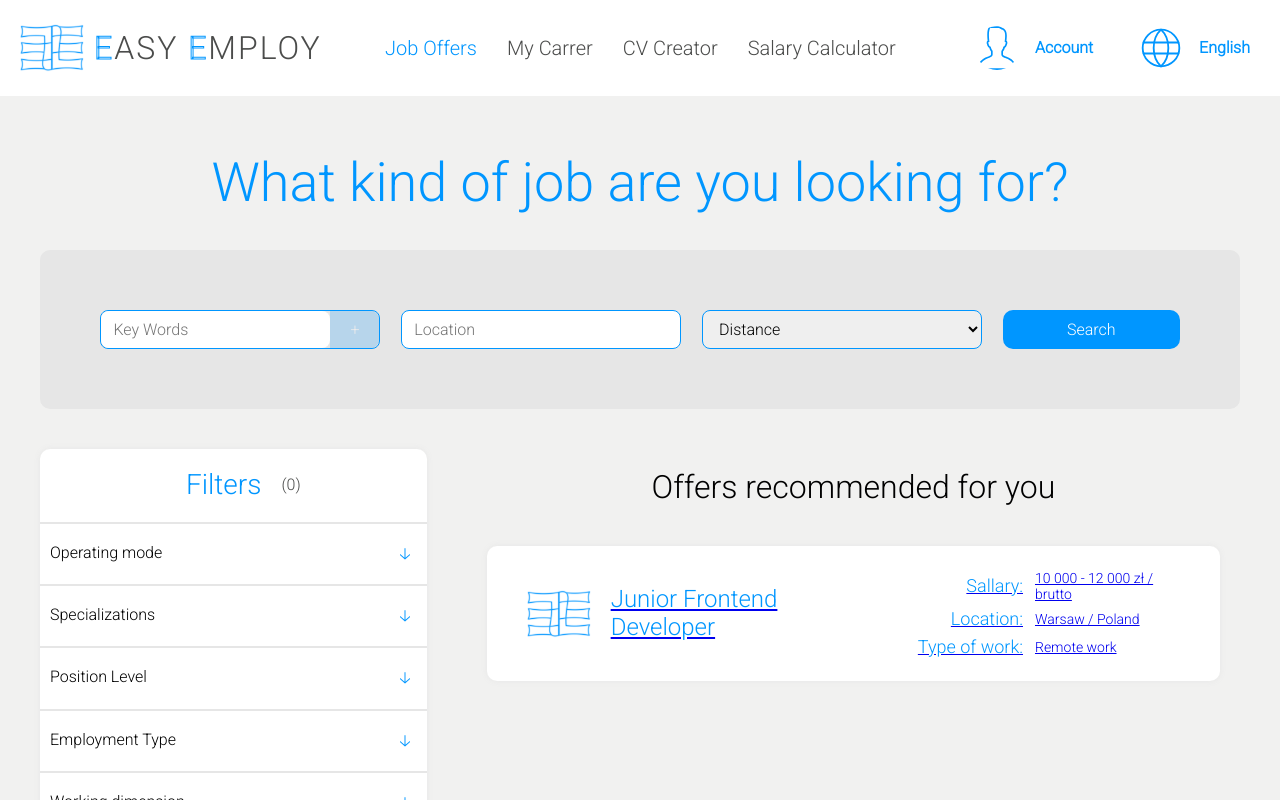
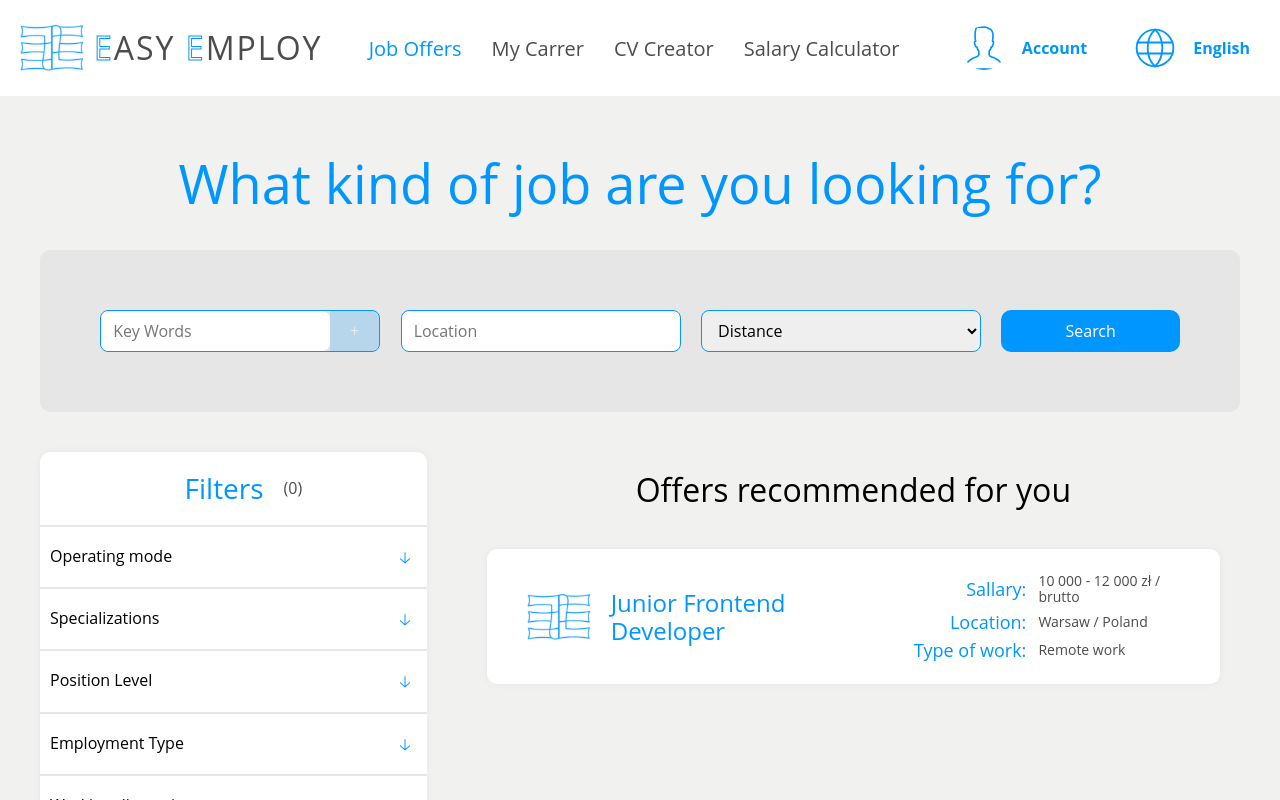
Before and after one commit to mizdebski77/Easy-Employ, a React (Create React App) app: page /Offers in a window 1280 px wide. Shown: the top 800 px of the page. Built offline with nearby package versions, Linux system fonts and the light colour scheme.

Commit message:
Font familly in global styles changed

```diff
--- a/src/core/globalStyles.tsx
+++ b/src/core/globalStyles.tsx
@@ -14,6 +14,6 @@ html {
 body {
   background: ${({ theme }) => theme.color.mainColor};
   word-break: break-word;
-  font-family: 'Roboto', sans-serif;
+  font-family: 'Open sans', sans-serif;
     margin: 0;
 }`;
--- a/src/features/JobOffers/Offers/styledOffers.ts
+++ b/src/features/JobOffers/Offers/styledOffers.ts
@@ -24,6 +24,8 @@ export const OfferTile = styled(Link)`
     transition: 0.3s;
     box-shadow: 0 0 6px ${({ theme }) => theme.color.thirdColor};
     margin-bottom: 20px;
+    text-decoration: none;\
+    color: ${({theme}) => theme.color.fontSecond};
 
     &:hover {
         transform: scale(1.01);
```
